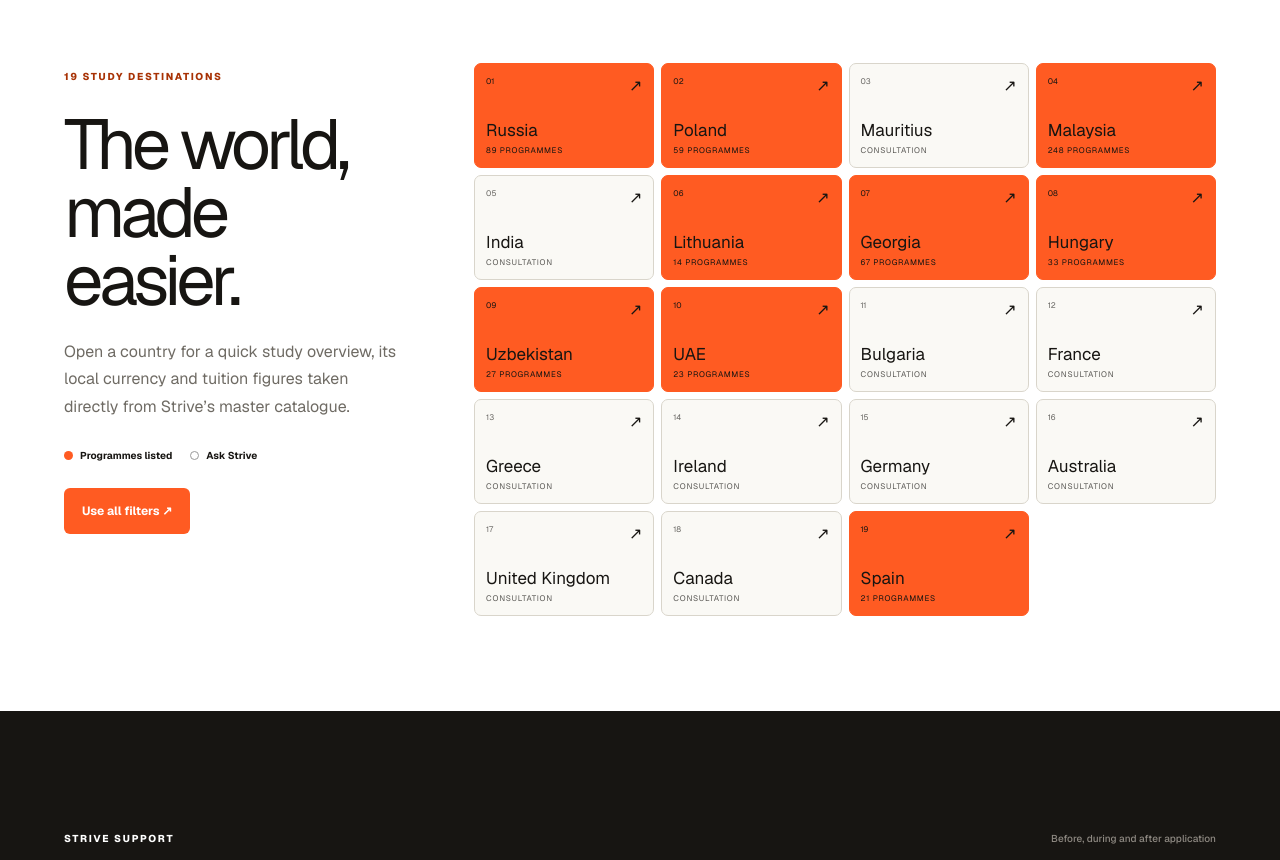
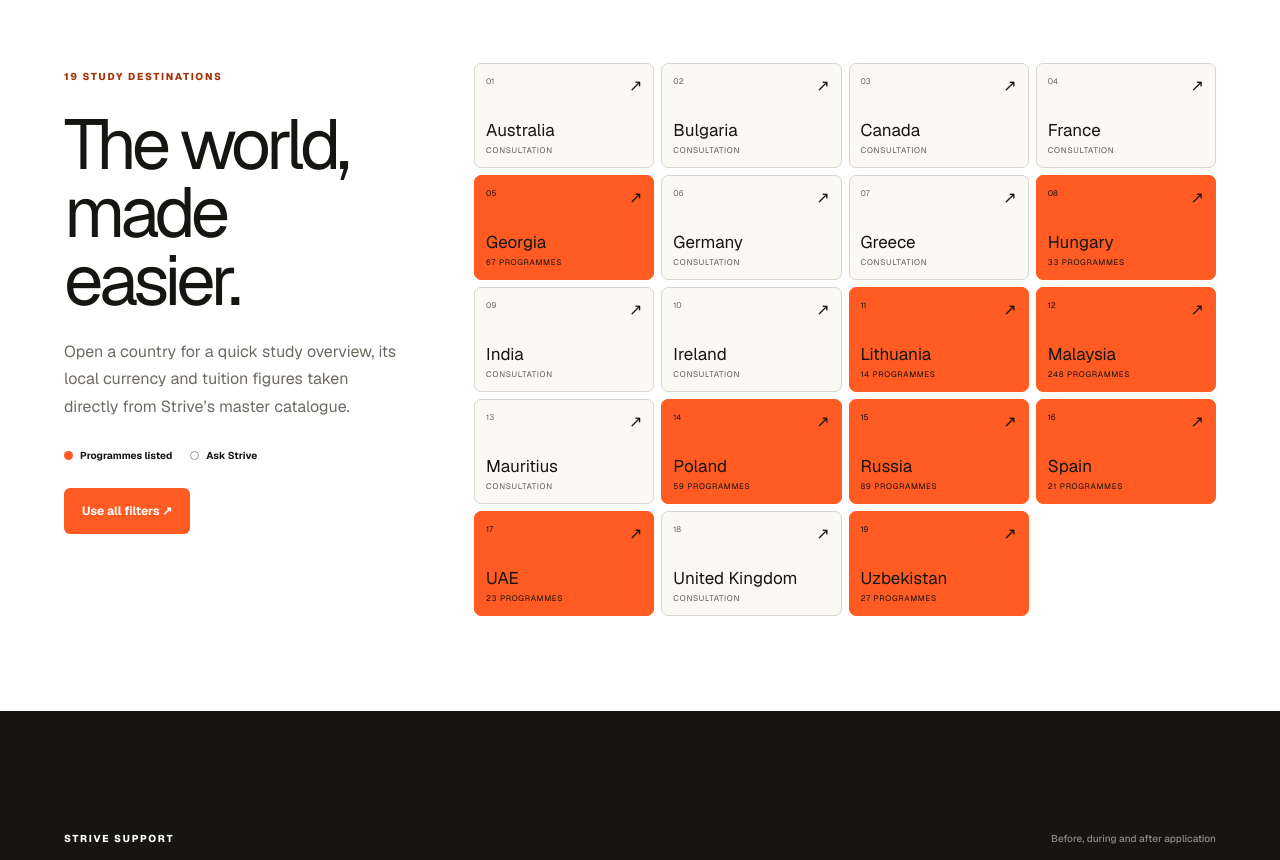
Before and after one commit to RonanJaeger721/strive-africa, a Next.js app: page / in a window 1280 px wide. Shown: the part 4040-4900 px from the top of the page. Built offline with nearby package versions, Linux system fonts and the light colour scheme.

Commit message:
Sort study destinations alphabetically

```diff
--- a/app/components/StriveFloatingChat.tsx
+++ b/app/components/StriveFloatingChat.tsx
@@ -28,9 +28,9 @@ type ChatMessage = {
 const programmes = raw as Programme[];
 const WHATSAPP = "263716730064";
 const siteCountries = [
-  "Russia", "Poland", "Mauritius", "Malaysia", "India", "Lithuania", "Georgia", "Hungary",
-  "Uzbekistan", "UAE", "Bulgaria", "France", "Greece", "Ireland", "Germany", "Australia",
-  "United Kingdom", "Canada", "Spain",
+  "Australia", "Bulgaria", "Canada", "France", "Georgia", "Germany", "Greece", "Hungary",
+  "India", "Ireland", "Lithuania", "Malaysia", "Mauritius", "Poland", "Russia", "Spain",
+  "UAE", "United Kingdom", "Uzbekistan",
 ];
 
 const STARTERS = [
--- a/app/page.tsx
+++ b/app/page.tsx
@@ -27,7 +27,7 @@ const universityAliases:Record<string,string>={
 };
 const universityName=(name:string)=>universityAliases[name]||name.replace(/\b[A-Z]{4,}\b/g,word=>word.charAt(0)+word.slice(1).toLowerCase());
 const programs=raw as P[];
-const countries=["Russia","Poland","Mauritius","Malaysia","India","Lithuania","Georgia","Hungary","Uzbekistan","UAE","Bulgaria","France","Greece","Ireland","Germany","Australia","United Kingdom","Canada","Spain"];
+const countries=["Australia","Bulgaria","Canada","France","Georgia","Germany","Greece","Hungary","India","Ireland","Lithuania","Malaysia","Mauritius","Poland","Russia","Spain","UAE","United Kingdom","Uzbekistan"];
 const countryNotes:Record<string,{currency:string;summary:string}>={
  Russia:{currency:"Russian ruble (RUB)",summary:"A broad university market with medicine, engineering, technology and other academic routes across several cities."},
  Poland:{currency:"Polish złoty (PLN)",summary:"A European study destination with English-taught options and a strong selection of business, technology and health programmes."},
```
